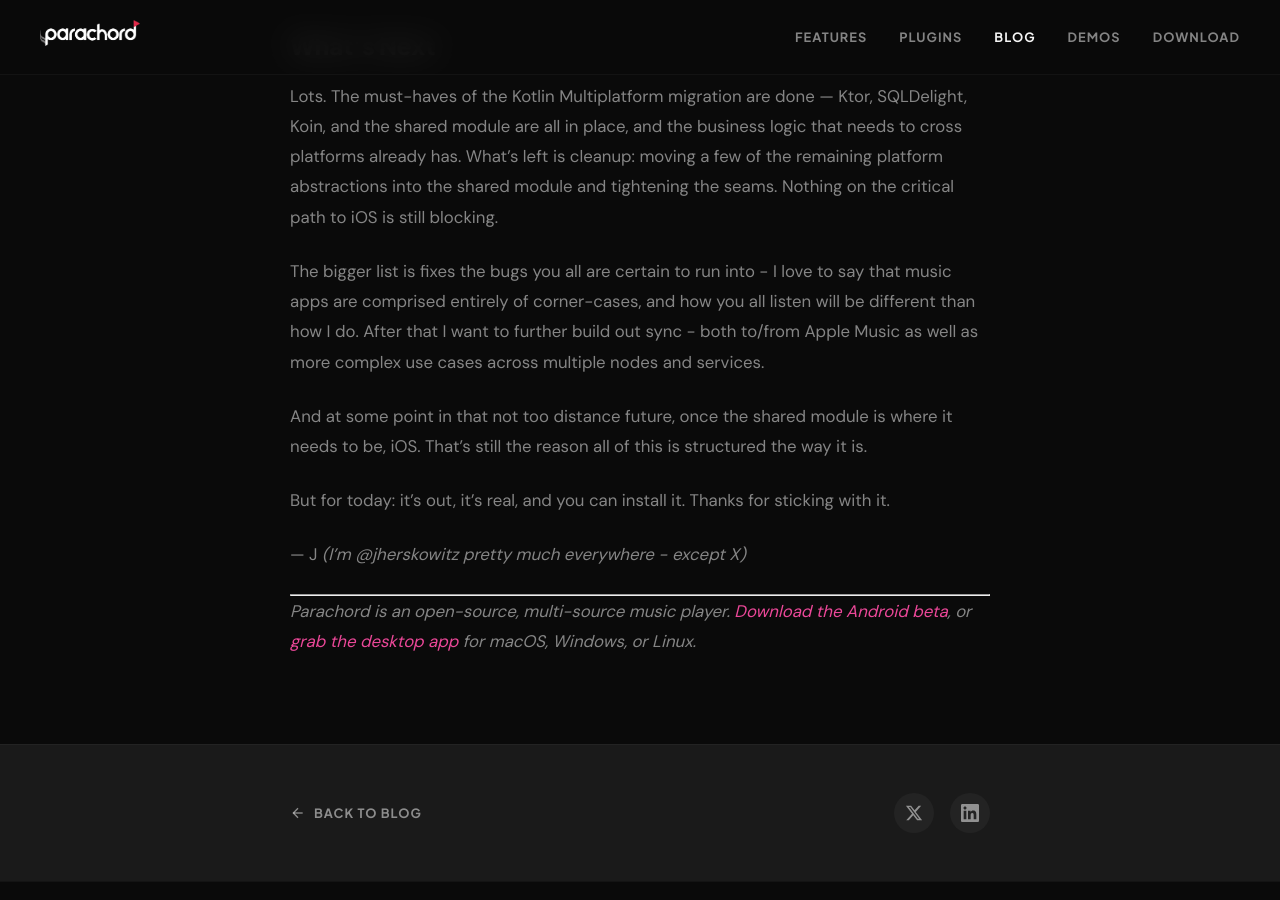
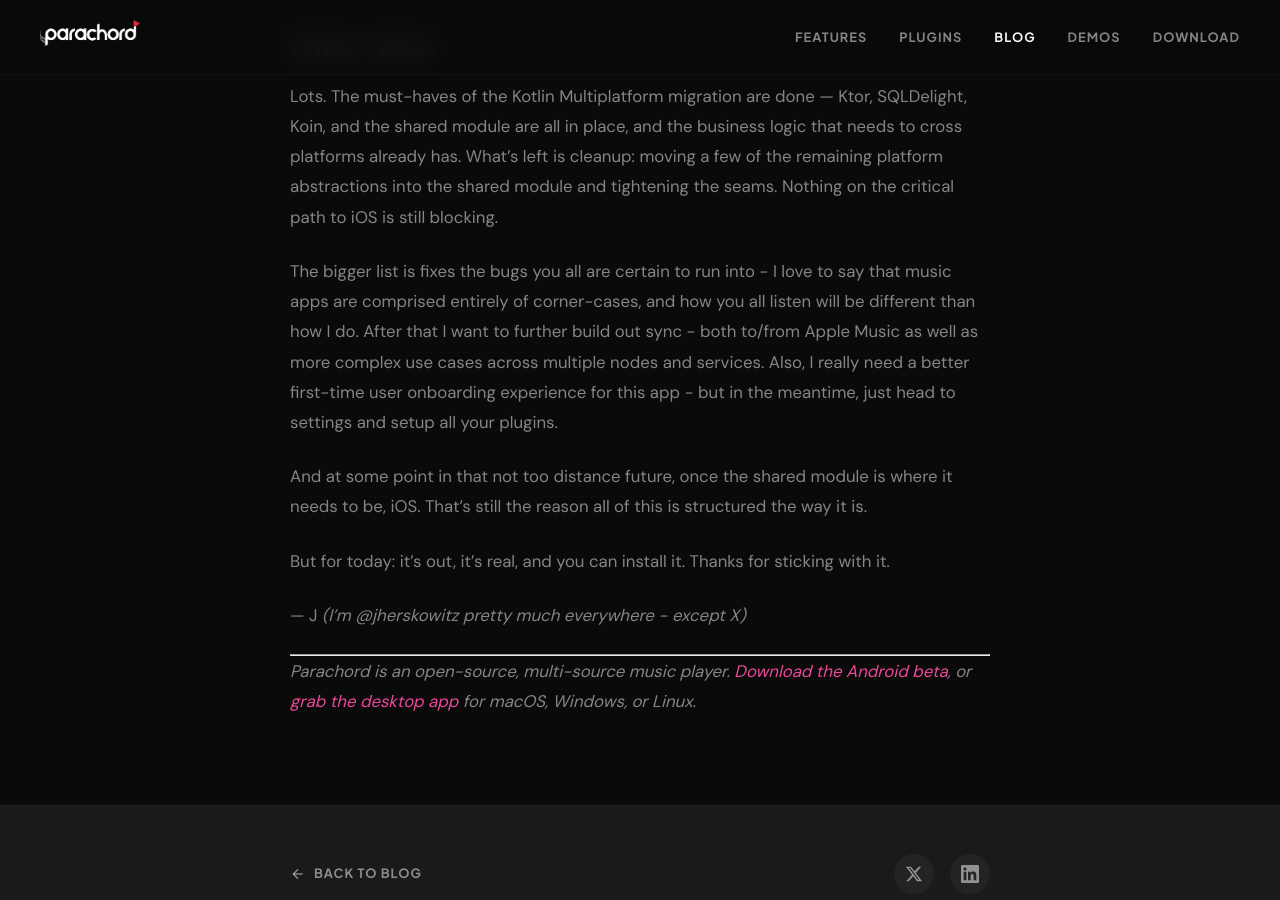
Before and after one commit to Parachord/parachord-website, a Jekyll site: the page built from _posts/2026-04-20-parachord-android-first-public-beta.md, in a window 1280 px wide and 900 px high, scrolled down 4028 px. Built offline with Jekyll 4.4.1, drawn with Linux system fonts in a browser that asks for light colours.

Commit message:
Update future plans and onboarding details in beta post
Expanded on future plans for the app, including bug fixes, sync features, and improved onboarding.

```diff
--- a/_posts/2026-04-20-parachord-android-first-public-beta.md
+++ b/_posts/2026-04-20-parachord-android-first-public-beta.md
@@ -67,7 +67,7 @@
 
 Lots. The must-haves of the Kotlin Multiplatform migration are done — Ktor, SQLDelight, Koin, and the shared module are all in place, and the business logic that needs to cross platforms already has. What's left is cleanup: moving a few of the remaining platform abstractions into the shared module and tightening the seams. Nothing on the critical path to iOS is still blocking.
 
-The bigger list is fixes the bugs you all are certain to run into - I love to say that music apps are comprised entirely of corner-cases, and how you all listen will be different than how I do. After that I want to further build out sync - both to/from Apple Music as well as more complex use cases across multiple nodes and services.
+The bigger list is fixes the bugs you all are certain to run into - I love to say that music apps are comprised entirely of corner-cases, and how you all listen will be different than how I do. After that I want to further build out sync - both to/from Apple Music as well as more complex use cases across multiple nodes and services. Also, I really need a better first-time user onboarding experience for this app - but in the meantime, just head to settings and setup all your plugins.
 
 And at some point in that not too distance future, once the shared module is where it needs to be, iOS. That's still the reason all of this is structured the way it is.
 
```
